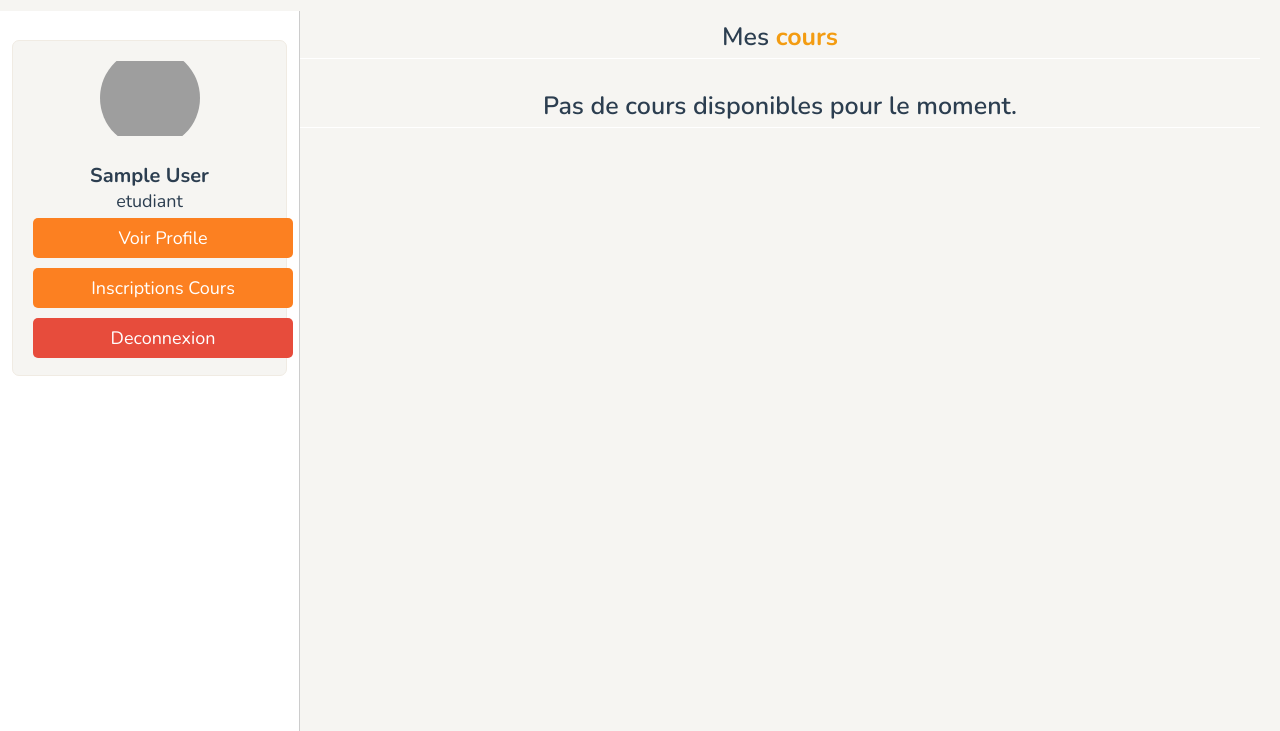
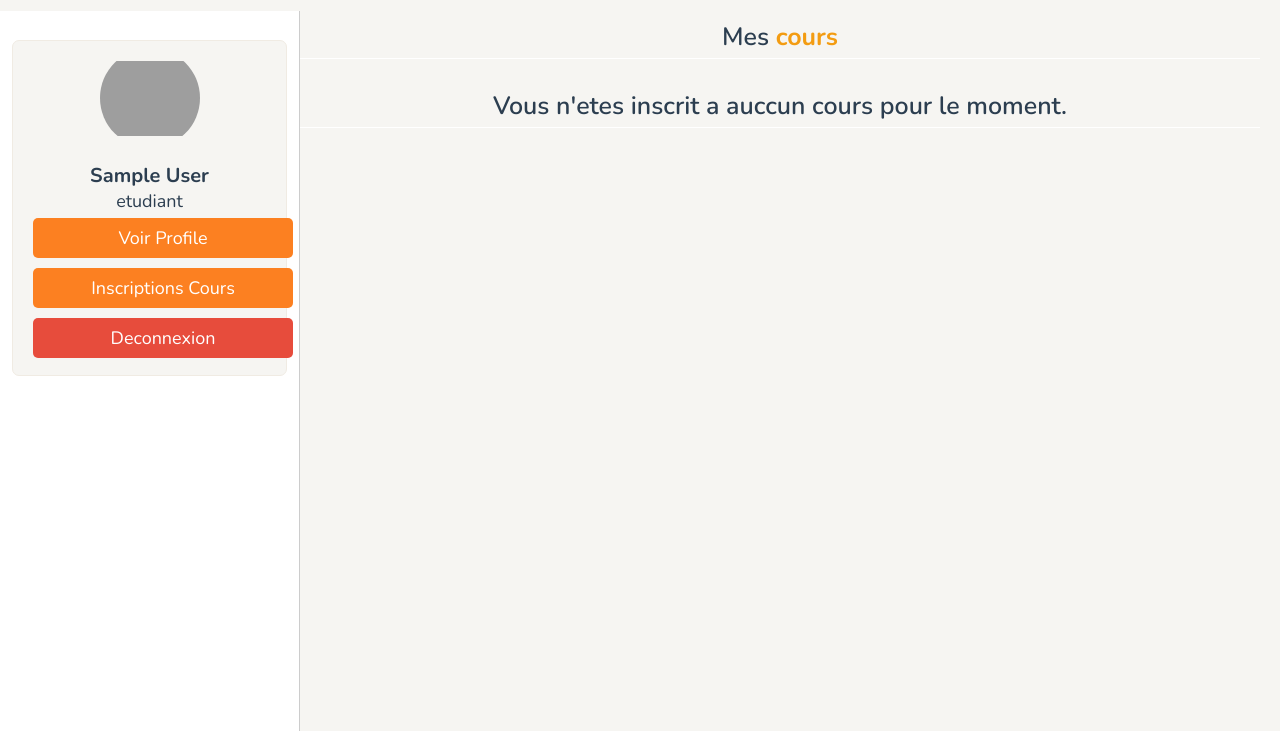
Before and after one commit to MohamedAmineAitJaakike/E-LearningPlatform, a PHP site: page /home_etudiant.php in a window 1280 px wide. Shown: the part 69-800 px from the top of the page. Run offline with PHP 8.4, Linux system fonts and the light colour scheme; the visitor is signed in with stand-in values (Sample User, id 1); data that the repository does not hold is empty; grey boxes are pictures that could not be loaded.

Commit message:
Add files via upload

```diff
--- a/home_etudiant.php
+++ b/home_etudiant.php
@@ -66,7 +66,7 @@ $cours = $result->fetch_all(MYSQLI_ASSOC);
 
         <?php }?>
     <?php } else { ?>
-        <div class="sub-title"><center><p class='title-content'>Pas de cours disponibles pour le moment.</p></center></div>
+        <div class="sub-title"><center><p class='title-content'>Vous n'etes inscrit a auccun cours pour le moment.</p></center></div>
     <?php } ?>
 </section>
 </body>
```
